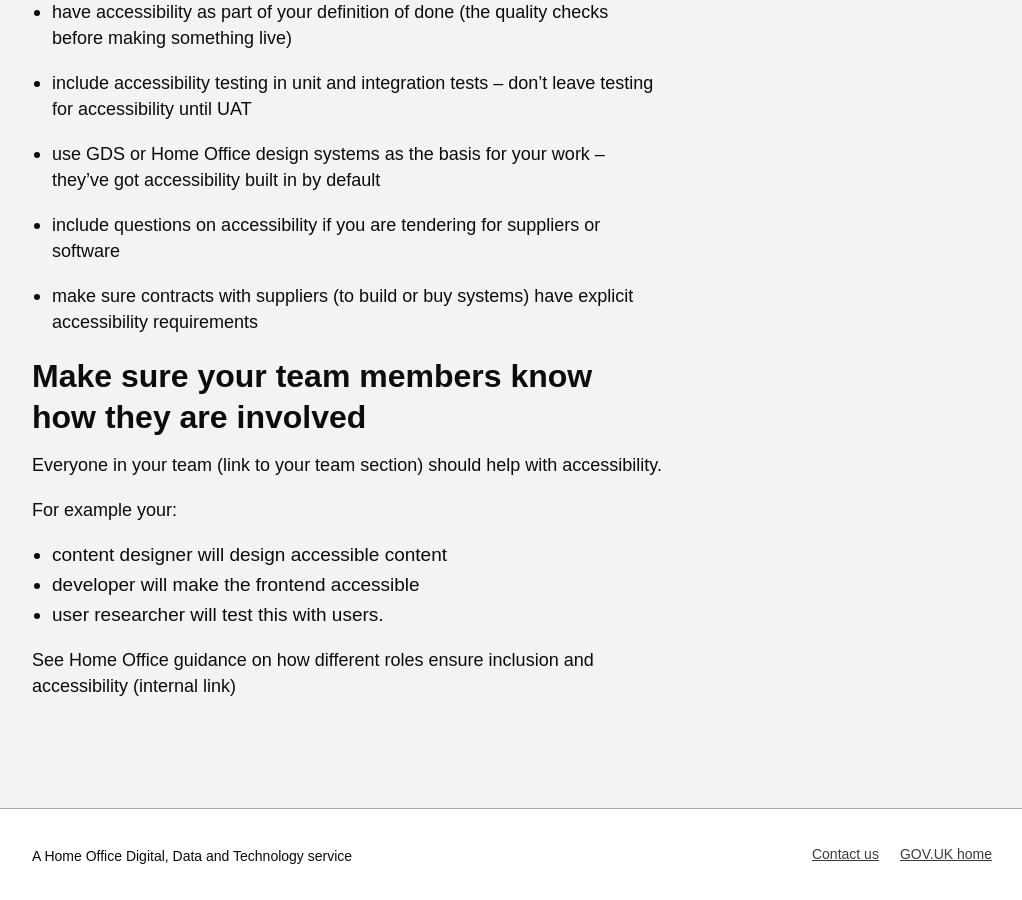
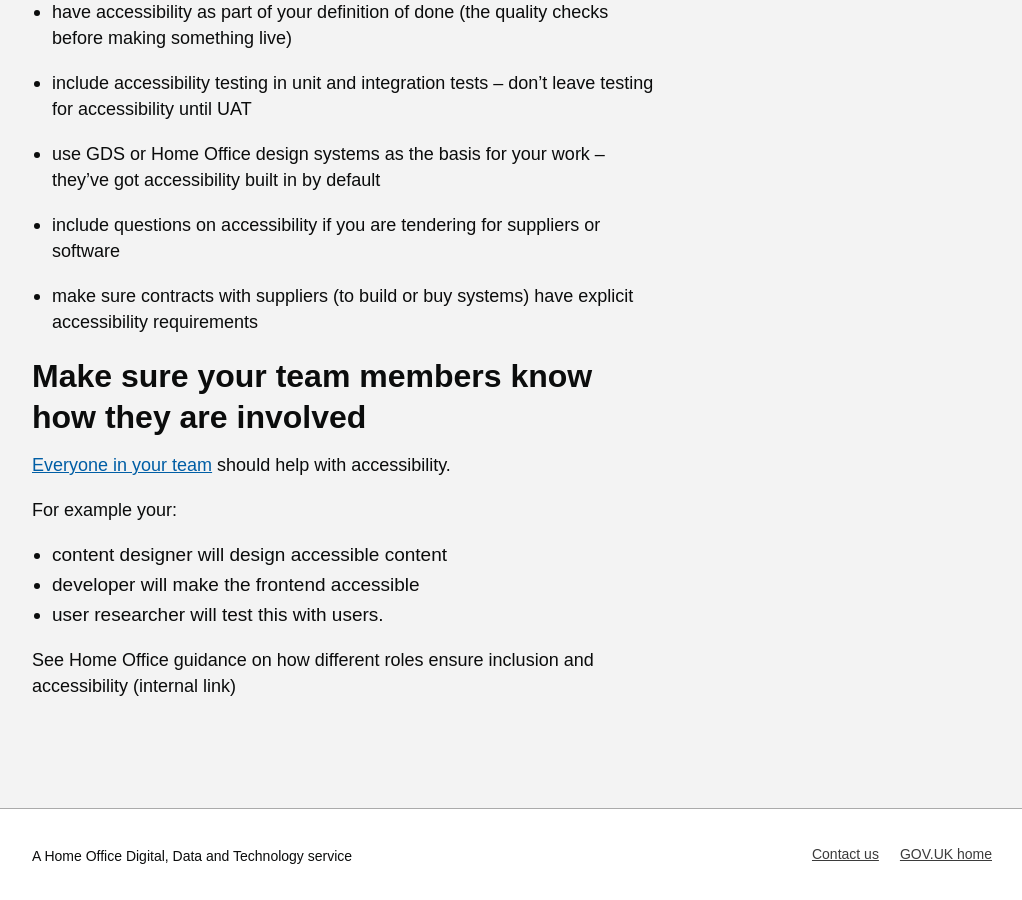
Before and after one commit to UKHomeOffice/playbook, a Jekyll site: the page built from playbook/accessibility-from-start.md, in a window 1280 px wide and 900 px high, scrolled down 1081 px. Shown: the whole window, without its empty margins (128-1150 px from the left). Built offline with Jekyll 4.4.1, drawn with Linux system fonts in a browser that asks for light colours; nearby versions of some CDN libraries; some web fonts are replaced; the repository's description, which GitHub fills in, is left out.

Commit message:
Update accessibility-from-start.md

```diff
--- a/playbook/accessibility-from-start.md
+++ b/playbook/accessibility-from-start.md
@@ -46,7 +46,7 @@ You can:
 
 ## Make sure your team members know how they are involved
 
-Everyone in your team (link to your team section) should help with accessibility.
+[Everyone in your team](https://ukhomeoffice.github.io/playbook/team/) should help with accessibility.
 
 For example your:
 
```
